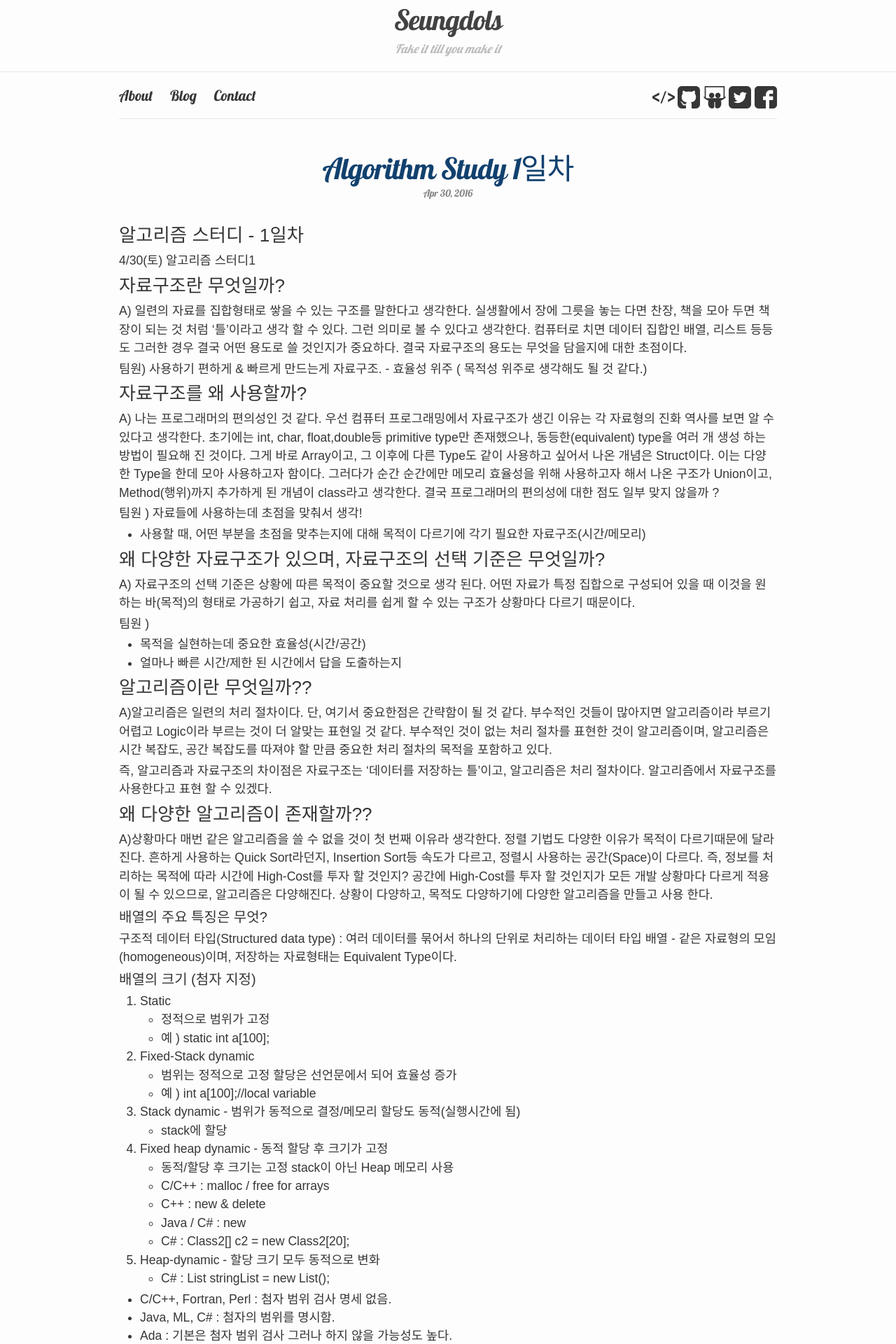
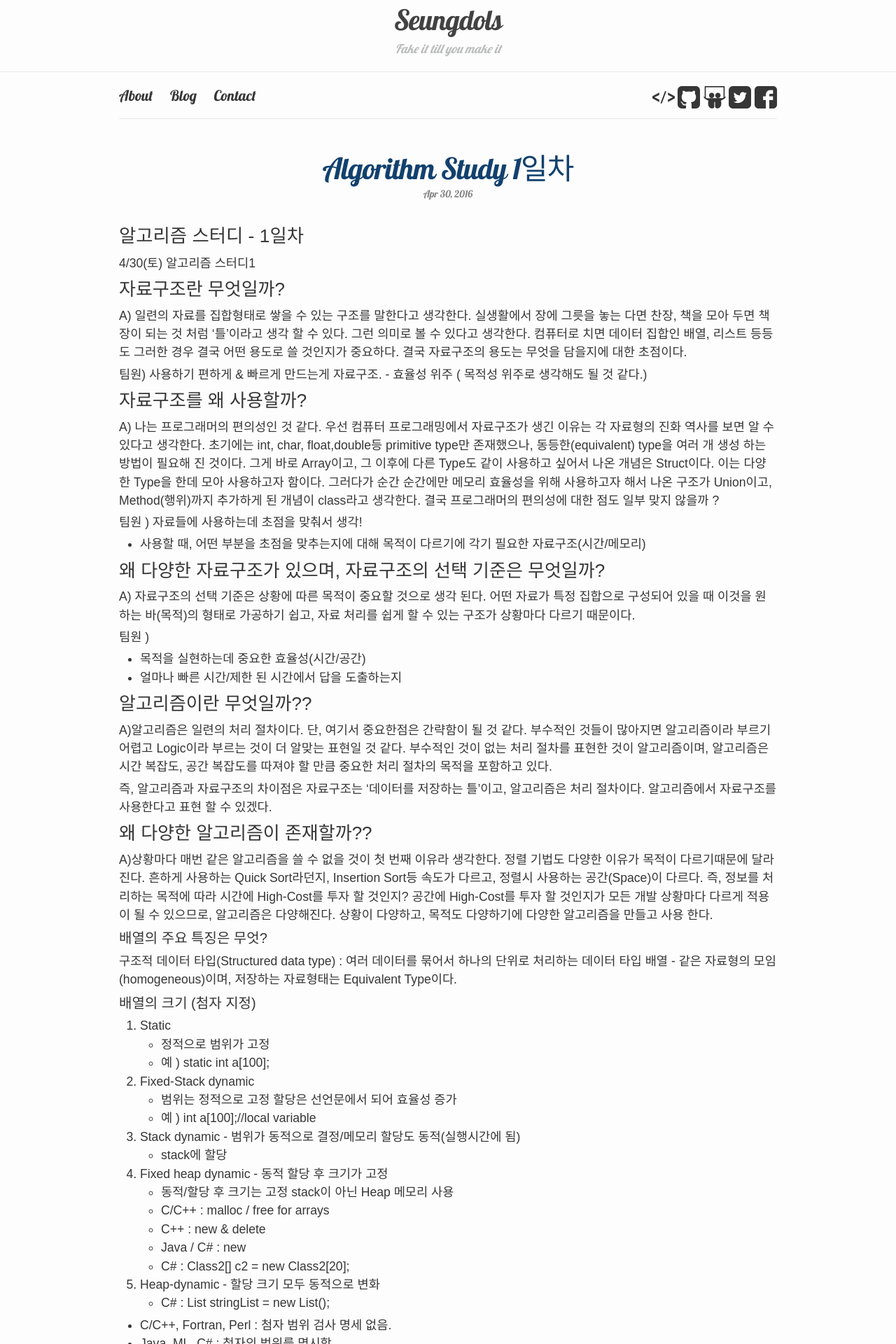
Before and after one commit to seungdols/seungdols.github.io, a Jekyll site: the page built from _posts/2016-04-30-Algorithm-Study-1.md, in a window 1280 px wide. Shown: the top 1920 px of the page at 70% size. Built offline with Jekyll 4.4.1, drawn with Linux system fonts in a browser that asks for light colours; some web fonts are replaced; comment, search, counter and statistics services are not loaded.

Commit message:
change p tag margin-bottom value

```diff
--- a/_sass/_base.scss
+++ b/_sass/_base.scss
@@ -34,7 +34,7 @@ h1, h2, h3, h4, h5, h6,
 p, blockquote, pre,
 ul, ol, dl, figure,
 %vertical-rhythm {
-    margin-bottom: 0.2rem;
+    margin-bottom: 0.3rem;
 }
 
 
```
